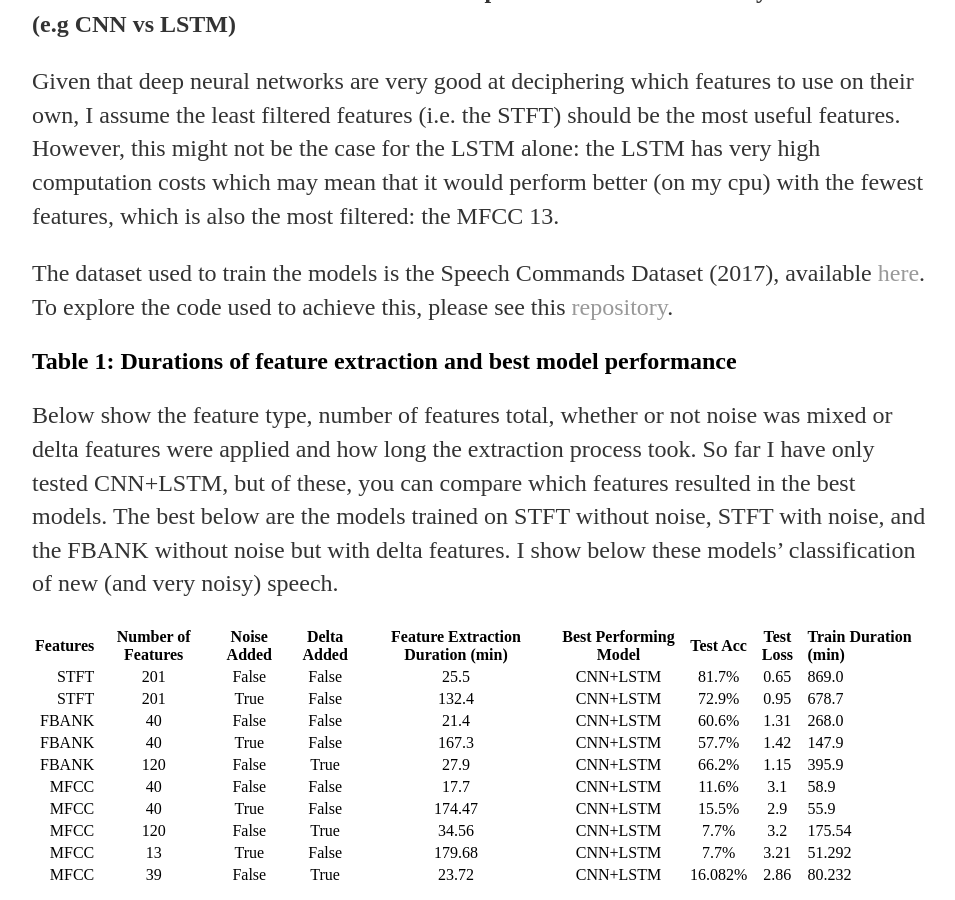
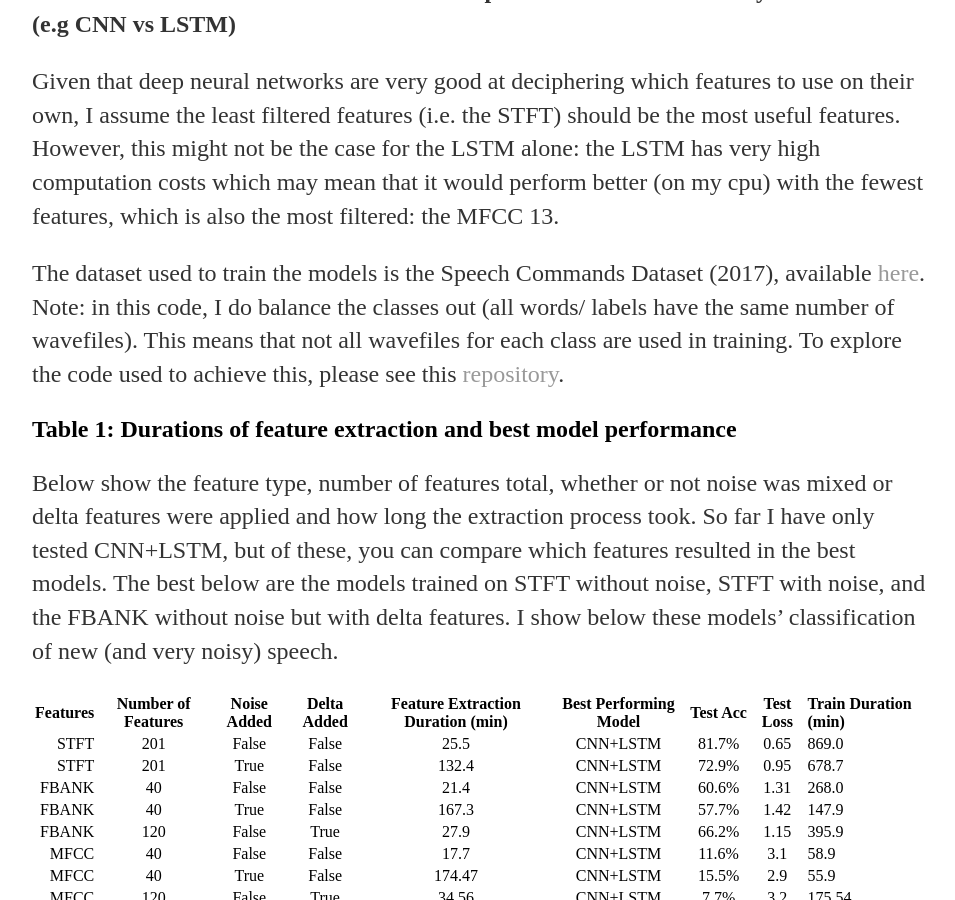
Before and after one commit to a-n-rose/a-n-rose.github.io, a Jekyll site: the page built from _posts/2019-02-17-comparing-features-and-models-deep-learning-and-speech.md, in a window 1280 px wide and 900 px high, scrolled down 1202 px. Shown: the whole window, without its empty margins (160-1115 px from the left). Built offline with Jekyll 4.4.1, drawn with Linux system fonts in a browser that asks for light colours.

Commit message:
added note: data is balanced

```diff
--- a/_posts/2019-02-17-comparing-features-and-models-deep-learning-and-speech.md
+++ b/_posts/2019-02-17-comparing-features-and-models-deep-learning-and-speech.md
@@ -29,7 +29,7 @@ If the features are useful in speech recognition, and since the models are train
 
 Given that deep neural networks are very good at deciphering which features to use on their own, I assume the least filtered features (i.e. the STFT) should be the most useful features. However, this might not be the case for the LSTM alone: the LSTM has very high computation costs which may mean that it would perform better (on my cpu) with the fewest features, which is also the most filtered: the MFCC 13.
 
-The dataset used to train the models is the Speech Commands Dataset (2017), available <a href="https://ai.googleblog.com/2017/08/launching-speech-commands-dataset.html">here</a>. To explore the code used to achieve this, please see this <a href="https://github.com/a-n-rose/Build-CNN-or-LSTM-or-CNNLSTM-with-speech-features">repository</a>.
+The dataset used to train the models is the Speech Commands Dataset (2017), available <a href="https://ai.googleblog.com/2017/08/launching-speech-commands-dataset.html">here</a>. Note: in this code, I do balance the classes out (all words/ labels have the same number of wavefiles). This means that not all wavefiles for each class are used in training. To explore the code used to achieve this, please see this <a href="https://github.com/a-n-rose/Build-CNN-or-LSTM-or-CNNLSTM-with-speech-features">repository</a>.
 
 
 ## Table 1: Durations of feature extraction and best model performance
```
